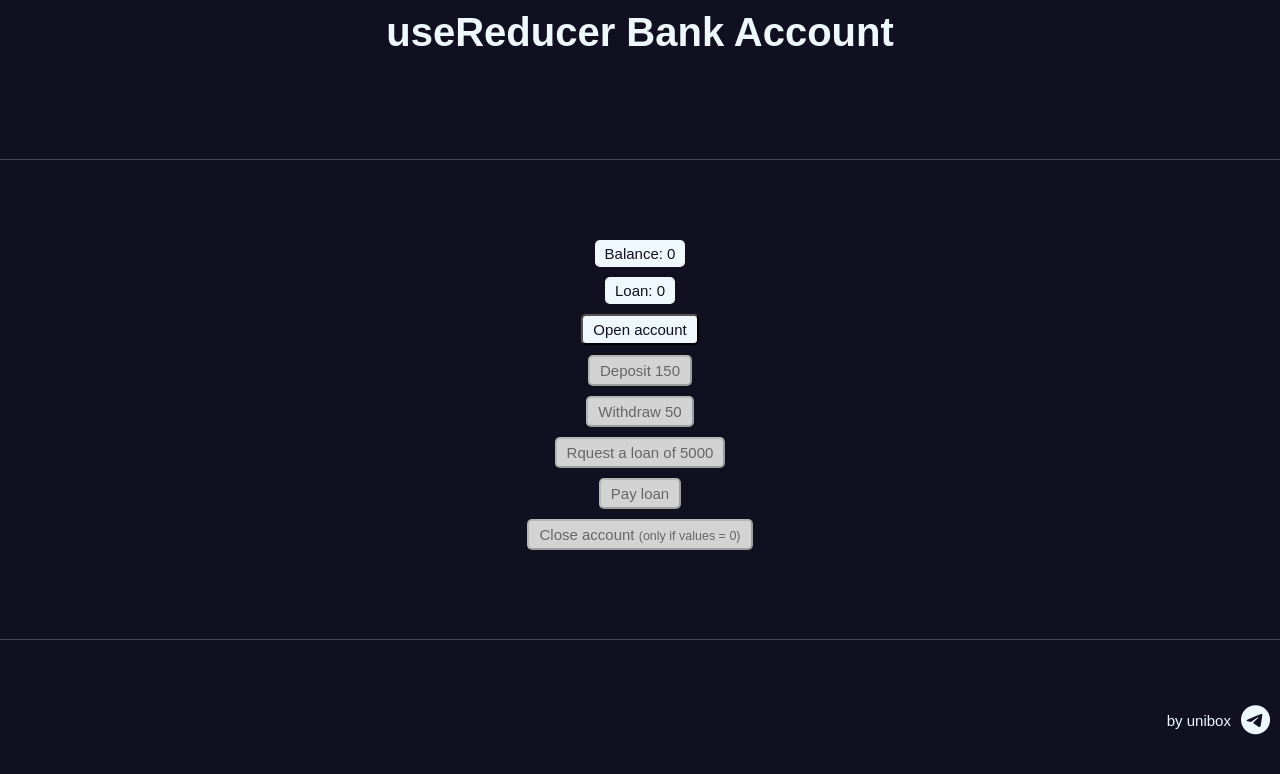
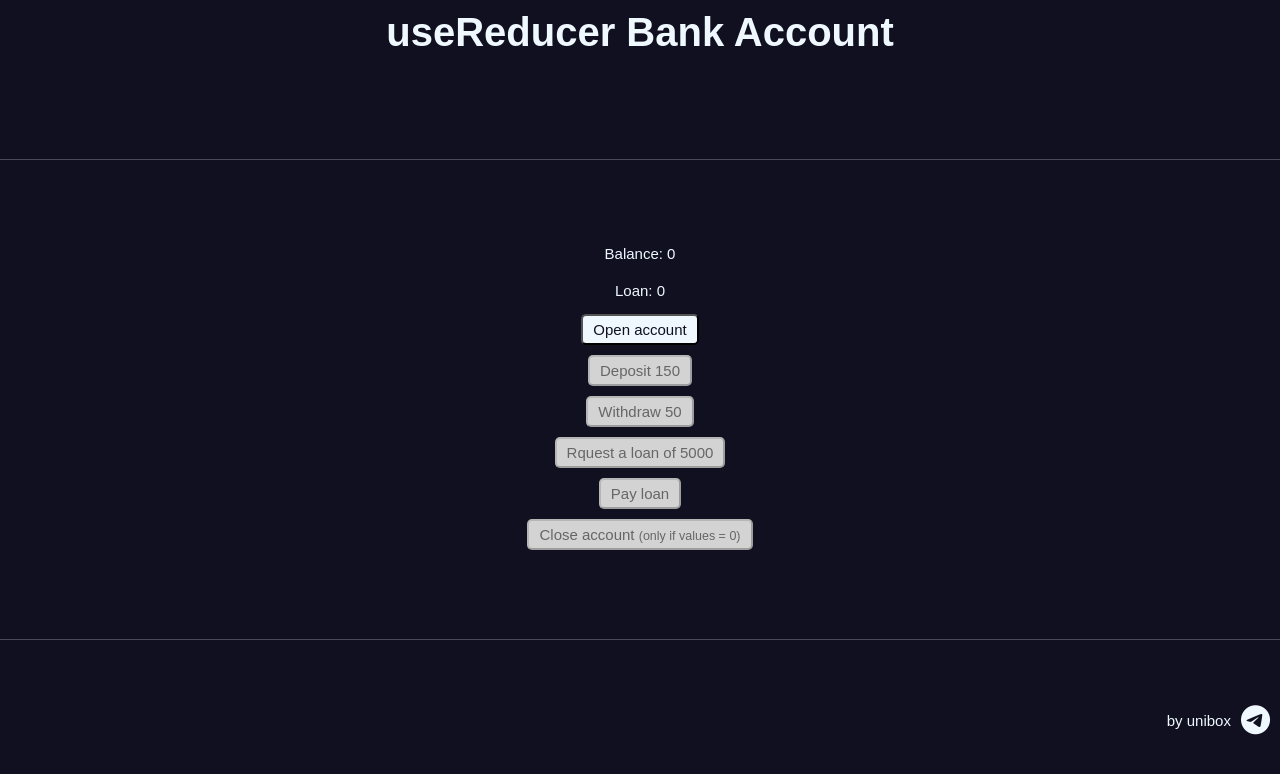
Before and after one commit to uniboxx/react_usereducer_bank_account, a React (Vite) app: page / in a window 1280 px wide. Shown: the top 774 px of the page. Built offline with nearby package versions, Linux system fonts and the light colour scheme.

Commit message:
changed p and button styles

```diff
--- a/src/scss/global.scss
+++ b/src/scss/global.scss
@@ -58,14 +58,18 @@ main {
 	align-items: center;
 	p,
 	button {
-		background-color: aliceblue;
-		color: #101020;
 		padding: 0.5rem 1rem;
-		border-radius: 0.5rem;
 		font-size: 1.5rem;
 		margin-bottom: 1rem;
 	}
+	p {
+		background-color: #101020;
+		color: aliceblue;
+	}
 	button {
+		background-color: aliceblue;
+		color: #101020;
+		border-radius: 0.5rem;
 		cursor: pointer;
 	}
 	button[disabled] {
```
